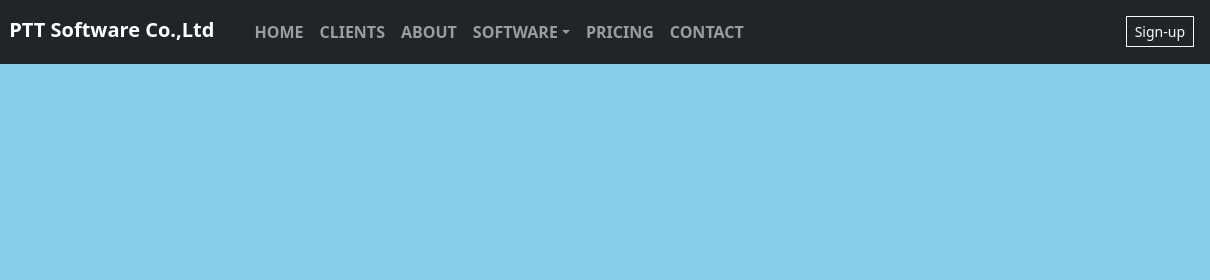
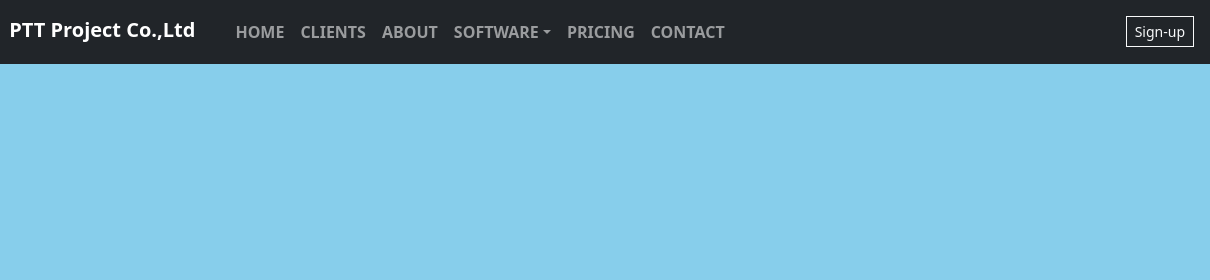
Before and after one commit to zwehtet1205/pttsoftware, a plain HTML site: page index.html in a window 1280 px wide. Shown: the top 280 px of the page, 70-1280 px from the left. Drawn offline with nearby package versions, Linux system fonts and the light colour scheme.

Commit message:
title modified 12/march/2024 22:50

```diff
--- a/index.html
+++ b/index.html
@@ -1,7 +1,7 @@
 <!DOCTYPE html>
 <html>
 <head>
-	<title>PTT Software Co.,Ltd</title>
+	<title>PTT Project Co.,Ltd</title>
 
 	<!-- for boostrap -->
 	<link href="https://cdn.jsdelivr.net/npm/bootstrap@5.3.3/dist/css/bootstrap.min.css" rel="stylesheet" integrity="sha384-QWTKZyjpPEjISv5WaRU9OFeRpok6YctnYmDr5pNlyT2bRjXh0JMhjY6hW+ALEwIH" crossorigin="anonymous">
@@ -69,7 +69,7 @@
 		<nav class="navbar navbar-expand-md bg-dark navbar-dark">
 			<a href="#" class="navbar-brand mx-3" >
 				<img src="https://upload.wikimedia.org/wikipedia/commons/3/33/Vanamo_Logo.png" width="50" alt="sitelogo" />
-				<span class="ms-2 fw-bold">PTT Software Co.,Ltd</span>
+				<span class="ms-2 fw-bold">PTT Project Co.,Ltd</span>
 			</a>
 
 			<button type="button" class="navbar-toggler" data-bs-toggle="collapse" data-bs-target="#nav"><i class="navbar-toggler-icon"></i></button>
@@ -794,6 +794,3 @@
 
 </body>
 </html>
-
-
-<!-- 11PT -->
```
